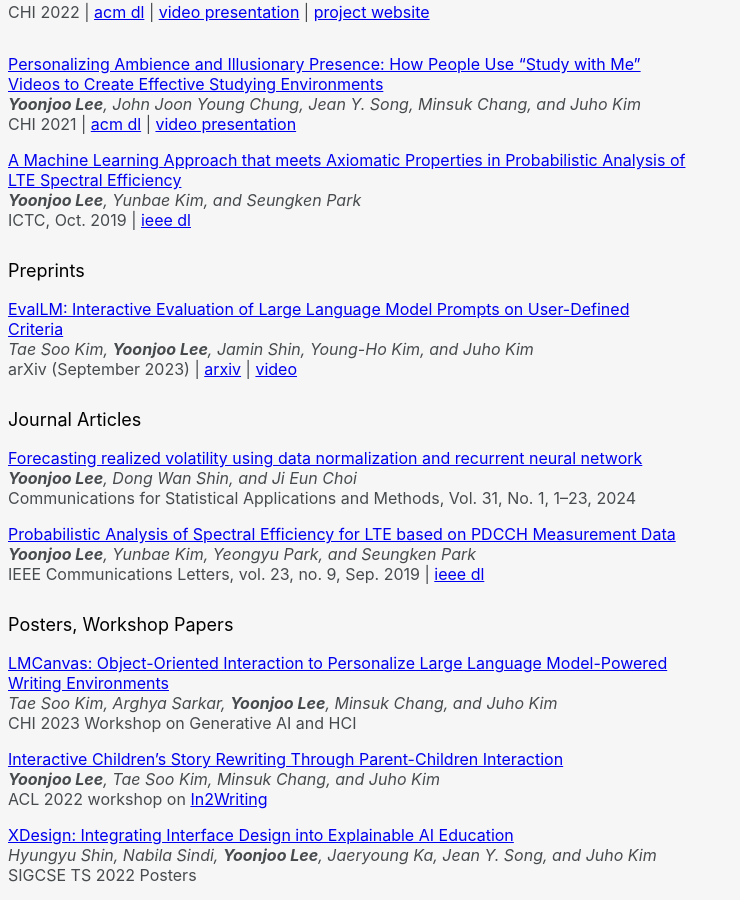
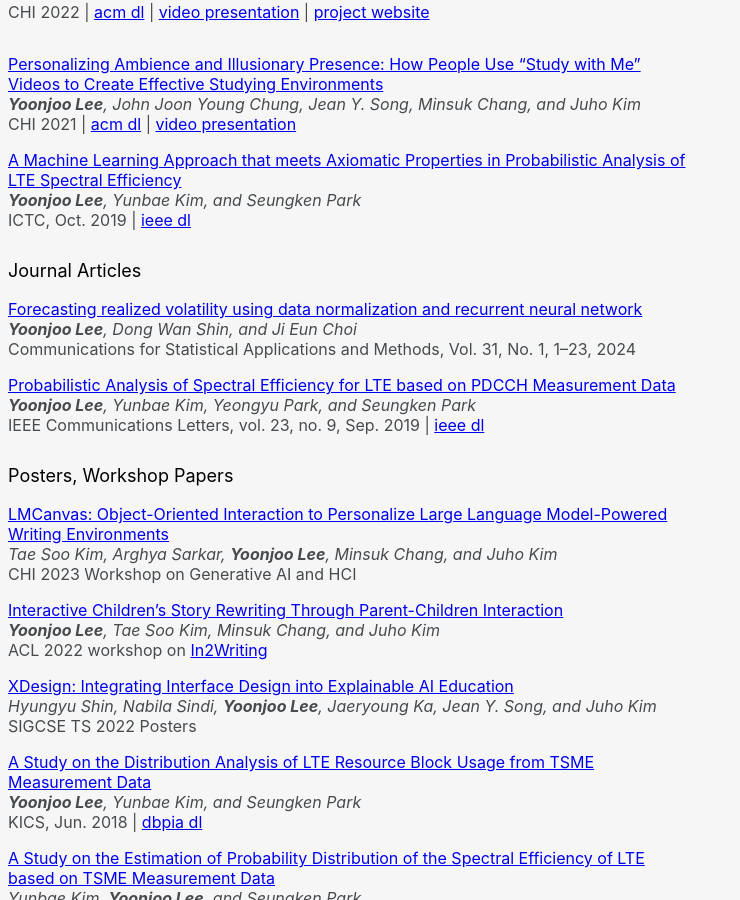
Before and after one commit to yjo2lee/yoonjoo.github.io, a Jekyll site: the page built from index.md, in a window 1280 px wide and 900 px high, scrolled down 1364 px. Shown: the whole window, without its empty margins (0-740 px from the left). Built offline with Jekyll 4.4.1, drawn with Linux system fonts in a browser that asks for light colours; a style sheet for code colours, icons or effects is not loaded; our own code applies the rules of GitHub Pages for plain Markdown files.

Commit message:
Update index.md

```diff
--- a/index.md
+++ b/index.md
@@ -61,11 +61,6 @@ CHI 2021 | [acm dl](https://dl.acm.org/doi/10.1145/3411764.3445222){:target="_bl
 _**Yoonjoo Lee**, Yunbae Kim, and Seungken Park_\
 ICTC, Oct. 2019 | [ieee dl](https://ieeexplore.ieee.org/document/8939989){:target="_blank"}
 
-### Preprints
-
-[EvalLM: Interactive Evaluation of Large Language Model Prompts on User-Defined Criteria](https://arxiv.org/pdf/2309.13633.pdf){:target="_blank"}
-_Tae Soo Kim, **Yoonjoo Lee**, Jamin Shin, Young-Ho Kim, and Juho Kim_\
-arXiv (September 2023) | [arxiv](https://arxiv.org/pdf/2309.13633.pdf){:target="_blank"} | [video](https://www.youtube.com/watch?v=7hvTnhiCO7Y){:target="_blank"}
 
 ### Journal Articles
 
```
